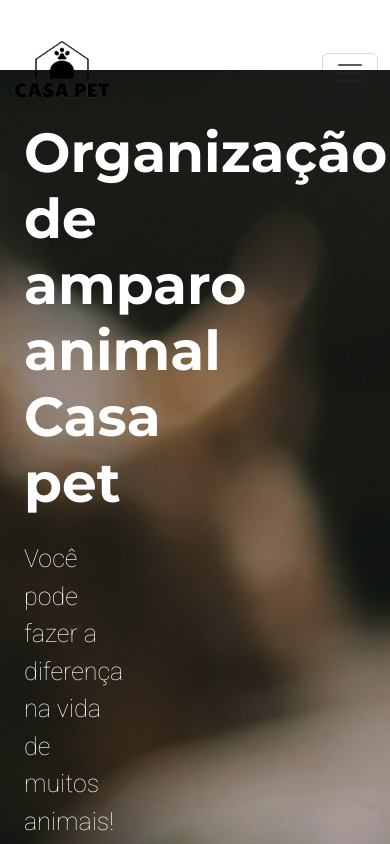
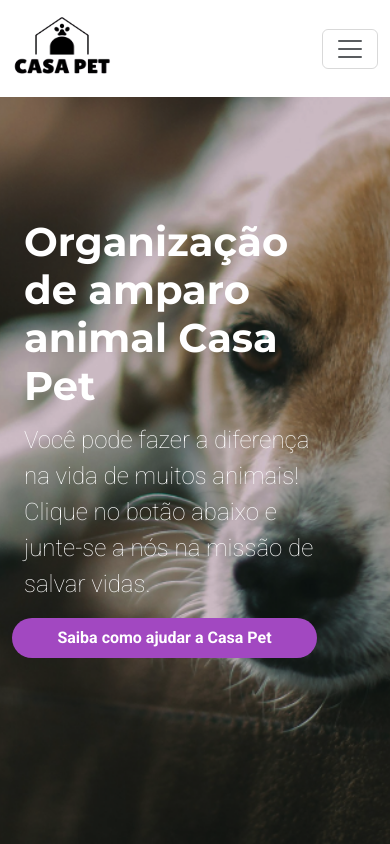
Before and after one commit to Gleidson-cruz/casapet, a plain HTML site: page index.html in a window 390 px wide. Shown: the top 844 px of the page. Drawn offline with nearby package versions, Linux system fonts and the light colour scheme.

Commit message:
correções e responsividade da seção inicio

```diff
--- a/css/style.css
+++ b/css/style.css
@@ -8,34 +8,36 @@
 }
 
 .navbar {
-  height: 70px;
-  font-size: 25px;
+  height: auto;
+  font-size: 1.5rem; /* Usando rem para responsividade */
   font-family: "Roboto", sans-serif;
   font-weight: 100;
   font-style: normal;
   background-color: #fff;
 }
 
-.navbar-nav {
-    background-color: #fff;
+.navbar-brand figure {
+    width: auto;
+    height: auto;
 }
 
 .inicio {
     background-image: url(../assets/dog-bk.png);
     background-size: cover;
-    background-position: 0cm;
+    background-position: center; /* Centraliza a imagem de fundo */
+    height: 100vh;
 }
 
 .titulo-inicio {
     font-family: "Montserrat", sans-serif;
     font-weight: bold;
     font-style: normal;
-    font-size: 55px;
+    font-size: 4rem; /* Usando rem para responsividade */
     color: #fff;
 }
 
 .texto-inicio {
-    font-size: 25px;
+    font-size: 2.5rem; /* Usando rem para responsividade */
     font-family: "Roboto", sans-serif;
     font-weight: 100;
     font-style: normal;
@@ -44,10 +46,47 @@
 
 .text-btn-inicio {
     background-color: #A248C1;
-    border-radius: 13px;
+    border-radius: 20px;
     color: #fff;
-    font-size: 18px;
+    font-size: 1.5rem; /* Usando rem para responsividade */
     font-family: "Roboto", sans-serif;
     font-weight: bold;
     font-style: normal;
 }
+
+/* Media Queries para ajustar tamanhos em diferentes telas */
+@media (max-width: 1200px) {
+    .titulo-inicio {
+        font-size: 3.5rem; /* Ajuste para telas menores */
+    }
+    .texto-inicio {
+        font-size: 2rem; /* Ajuste para telas menores */
+    }
+    .text-btn-inicio {
+        font-size: 1.25rem; /* Ajuste para telas menores */
+    }
+}
+
+@media (max-width: 992px) {
+    .titulo-inicio {
+        font-size: 3rem; /* Ajuste para telas menores */
+    }
+    .texto-inicio {
+        font-size: 1.75rem; /* Ajuste para telas menores */
+    }
+    .text-btn-inicio {
+        font-size: 1.1rem; /* Ajuste para telas menores */
+    }
+}
+
+@media (max-width: 768px) {
+    .titulo-inicio {
+        font-size: 2.5rem; /* Ajuste para telas menores */
+    }
+    .texto-inicio {
+        font-size: 1.5rem; /* Ajuste para telas menores */
+    }
+    .text-btn-inicio {
+        font-size: 1rem; /* Ajuste para telas menores */
+    }
+}
--- a/index.html
+++ b/index.html
@@ -23,13 +23,16 @@
   </head>
   <body>
     <header class="row">
-        <nav class="navbar navbar-expand-lg fixed-top">
+        <nav class="navbar navbar-expand-lg fixed-top  p-0">
             <div class="container d-flex justify-content-between align-items-center">
                 <a class="navbar-brand" href="#">
-                    <figure class="mt-3">
+                    <figure class="m-0 p-0">
                         <img src="./assets/casa-pet-logo.png" alt="Logo tipo da Casa Pet" width="100" height="87">
                     </figure>
                 </a>
+                <button class="navbar-toggler" type="button" data-bs-toggle="collapse" data-bs-target="#navbarNavAltMarkup" aria-controls="navbarNavAltMarkup" aria-expanded="false" aria-label="Toggle navigation">
+                    <span class="navbar-toggler-icon"></span>
+                </button>
                 <div class="collapse navbar-collapse" id="navbarNavAltMarkup">
                     <div class="navbar-nav ms-auto gap-3">
                         <a class="nav-link active" aria-current="page" href="#">Início</a>
@@ -39,33 +42,28 @@
                         <a class="nav-link" href="#">Contato</a>
                     </div>
                 </div>
-                <button class="navbar-toggler" type="button" data-bs-toggle="collapse" data-bs-target="#navbarNavAltMarkup" aria-controls="navbarNavAltMarkup" aria-expanded="false" aria-label="Toggle navigation">
-                    <span class="navbar-toggler-icon"></span>
-                </button>
             </div>
         </nav>
     </header>
 
-    <main id="inicio" class="inicio container-fluid d-flex justify-content-center pb-5 mt-5 pt-4">
+    <main id="inicio" class="inicio container-fluid d-flex justify-content-center align-items-center mt-0 pt-5" style="min-height: 100vh;">
         <div class="container row mx-0 px-0">
-            <div class="row mt-5">
-                <h1 class="titulo-inicio col-6 ">
-                    Organização de amparo animal Casa pet
+            <div class="row mt-0 justify-content-start">
+                <h1 class="titulo-inicio col-12 col-md-10 col-lg-8 mt-0 col-xl-6 col-xxl-6 text-start">
+                    Organização de amparo animal Casa Pet
                 </h1>
             </div>
-            <div class="row mt-3 mx-0 px-0">
-                <p class="texto-inicio col-4">
+            <div class="row mt-1 mx-0 px-0 justify-content-start">
+                <p class="texto-inicio col-11 col-md-9 col-lg-7 col-xl-6 col-xxl-5 text-start">
                     Você pode fazer a diferença na vida de muitos animais! Clique no botão abaixo e junte-se a nós na missão de salvar vidas.
                 </p>
             </div>
-            <div class="row mt-1 mb-5 mx-0 px-0">
-                <p class="text-btn-inicio col-3 text-center pt-2 pb-2 mx-2">
+            <div class="bk-bnt d-flex row m-0 p-0 justify-content-start">
+                <p class="text-btn-inicio col-10 col-md-6 col-lg-5 col-xl-4 col-xxl-4 text-nowrap text-center py-2">
                     Saiba como ajudar a Casa Pet
                 </p>
             </div>
-
         </div>
-
     </main>
 
     <!--Script BootsTrap-->
```
